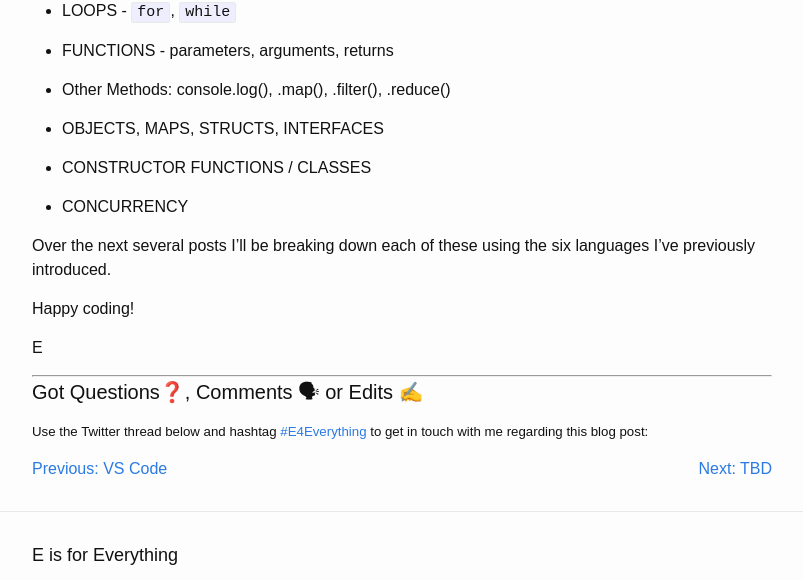
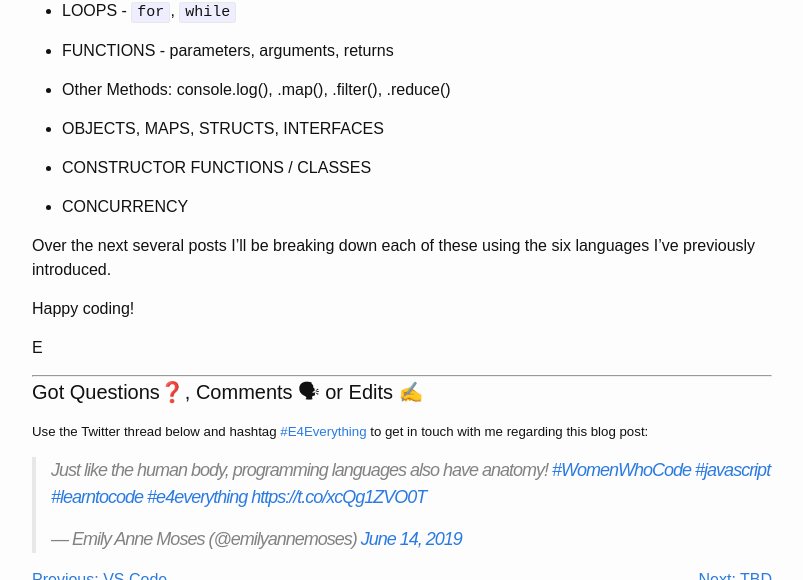
Before and after one commit to emilyannemoses/blog, a Jekyll site: the page built from _posts/2019-06-10-code-anatomy.md, in a window 1280 px wide and 900 px high, scrolled down 629 px, cut to the strip 0-580 px from the top of the window. Shown: the whole strip, without its empty margins (238-1041 px from the left). Built offline with Jekyll 4.4.1, drawn with Linux system fonts in a browser that asks for light colours; comment, search, counter and statistics services are not loaded.

Commit message:
save added tweet

```diff
--- a/_posts/2019-06-10-code-anatomy.md
+++ b/_posts/2019-06-10-code-anatomy.md
@@ -40,4 +40,8 @@ E
 <h4>Got Questions❓, Comments 🗣 or Edits ✍</h4>
 <h5>Use the Twitter thread below and hashtag <a href="https://twitter.com/hashtag/e4everything?f=tweets&vertical=default&lang=en" target="_blank">#E4Everything</a> to get in touch with me regarding this blog post:</h5>
 
+<blockquote class="twitter-tweet" data-lang="en"><p lang="en" dir="ltr">Just like the human body, programming languages also have anatomy!  <a href="https://twitter.com/hashtag/WomenWhoCode?src=hash&amp;ref_src=twsrc%5Etfw">#WomenWhoCode</a> <a href="https://twitter.com/hashtag/javascript?src=hash&amp;ref_src=twsrc%5Etfw">#javascript</a> <a href="https://twitter.com/hashtag/learntocode?src=hash&amp;ref_src=twsrc%5Etfw">#learntocode</a> <a href="https://twitter.com/hashtag/e4everything?src=hash&amp;ref_src=twsrc%5Etfw">#e4everything</a> <a href="https://t.co/xcQg1ZVO0T">https://t.co/xcQg1ZVO0T</a></p>&mdash; Emily Anne Moses (@emilyannemoses) <a href="https://twitter.com/emilyannemoses/status/1139377337835745283?ref_src=twsrc%5Etfw">June 14, 2019</a></blockquote>
+<script async src="https://platform.twitter.com/widgets.js" charset="utf-8"></script>
+
+
 <span><a href="https://eamoses.github.io/blog/2019/06/06/vs-code.html" style="float:left;">Previous: VS Code</a><a href="https://eamoses.github.io/blog/2019/06/11/tba.html" style="float:right;">Next: TBD</a></span>
```
